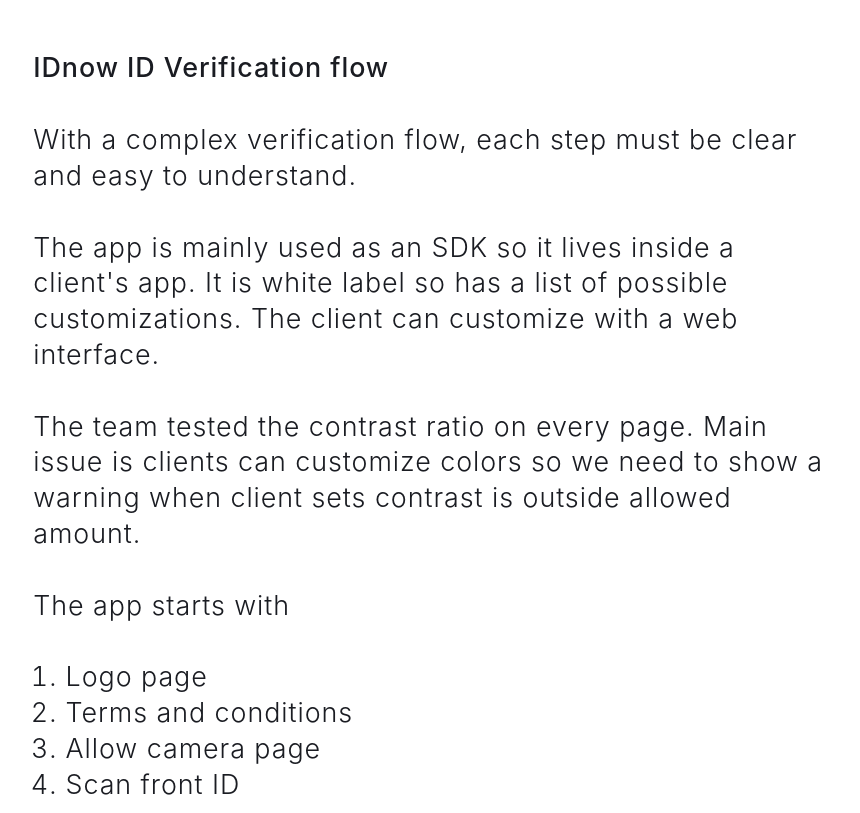
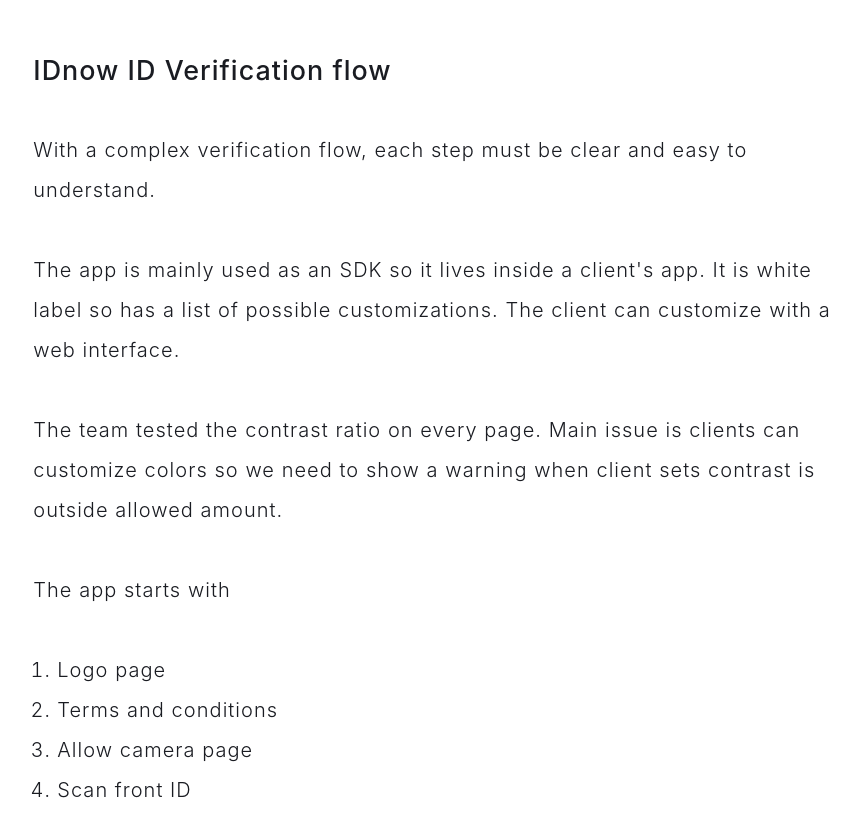
Before and after one commit to linobean/wiehen-site, a plain HTML site: page index.html in a window 1280 px wide. Shown: the part 2040-2853 px from the top of the page, without its empty margins (85-945 px from the left). Drawn offline with Linux system fonts and the light colour scheme; a web font is replaced by a local one.

Commit message:
Set project body text to 20px to match Figma
Paragraphs and lists are 20px Mallory Light on a 40px line height with 1.04px
letter spacing; the project heading stays 30px on desktop.

Co-Authored-By: Claude Opus 5.5 <noreply@anthropic.com>
Claude-Session: https://claude.ai/code/session_01N9Aw4iUCjtkzCf7qsDGLi8

```diff
--- a/css/style.css
+++ b/css/style.css
@@ -334,21 +334,27 @@ footer a { color: inherit; }
 .project__copy {
   max-width: 1034px;
   padding: 133px var(--p-inset) 160px;
-  font-size: clamp(20px, 2.1vw, 30px);
+  font-size: 20px;               /* body text, as in Figma */
   font-weight: 300;
-  line-height: 1.333;
-  letter-spacing: .035em;
+  line-height: 40px;
+  letter-spacing: 1.04px;
 }
-.project__copy h3 { margin: 0 0 1.333em; font: inherit; font-weight: 500; }
-.project__copy p { margin: 0 0 1.333em; }
+.project__copy h3 {
+  margin: 0 0 40px;
+  font: inherit;
+  font-size: clamp(24px, 2.1vw, 30px);   /* heading stays 30px on desktop */
+  font-weight: 500;
+}
+.project__copy p { margin: 0 0 40px; }
 .project__copy ul,
-.project__copy ol { margin: 0 0 1.333em; padding-left: 1.2em; }
+.project__copy ol { margin: 0 0 40px; padding-left: 1.2em; }
 .project__copy > :last-child { margin-bottom: 0; }
 
 @media (max-width: 720px) {
   .projects__header { padding-right: 170px; }
   .projects__nav { top: 28px; gap: 8px; }
-  .project__copy { padding-top: 64px; padding-bottom: 96px; }
+  .project__copy { padding-top: 64px; padding-bottom: 96px; line-height: 34px; }
+  .project__copy h3, .project__copy p, .project__copy ul, .project__copy ol { margin-bottom: 34px; }
 }
 
 /* IDnow verification: the live CSS phone with the screen slideshow, rising out of the bottom edge */
```
